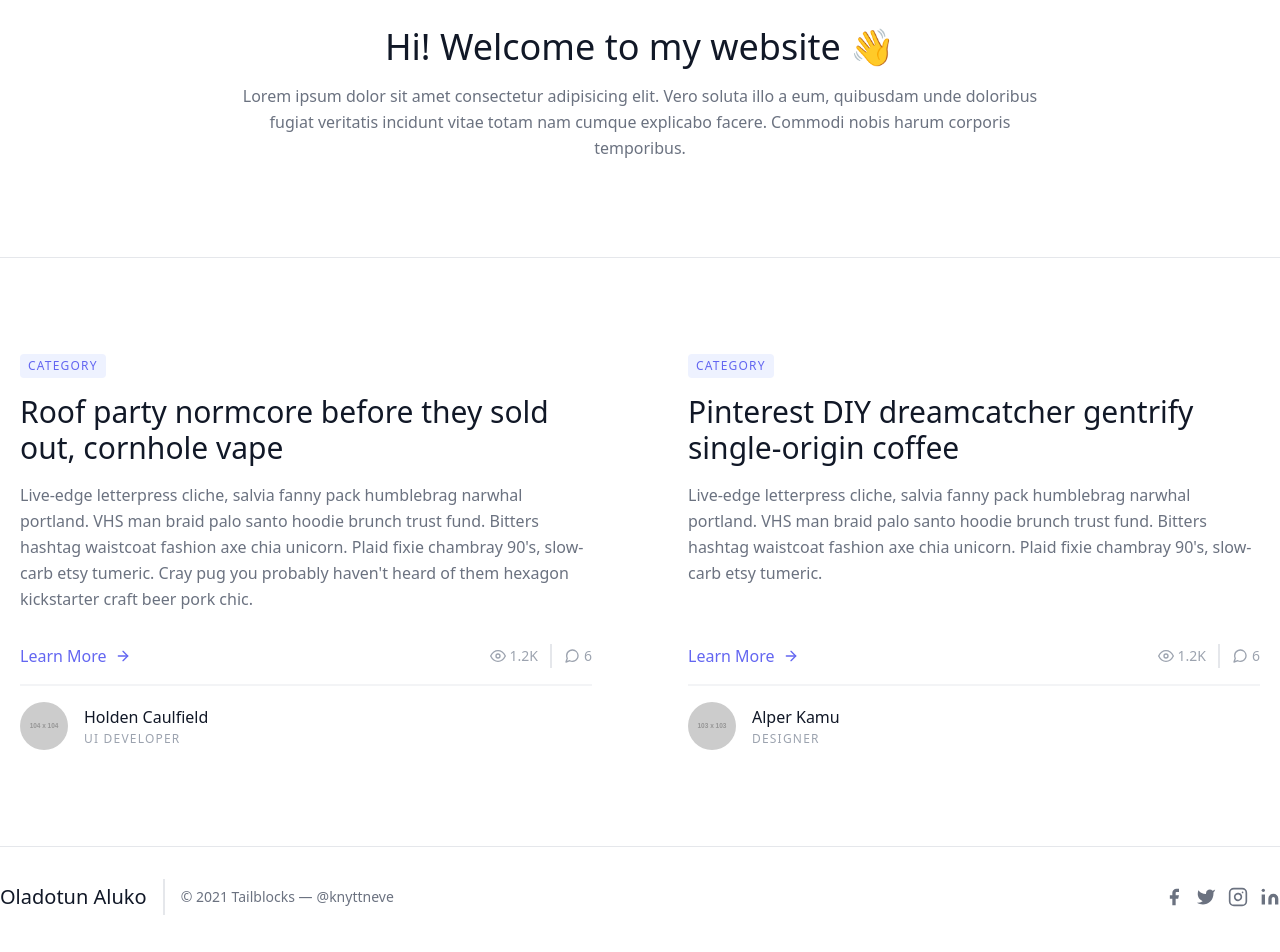
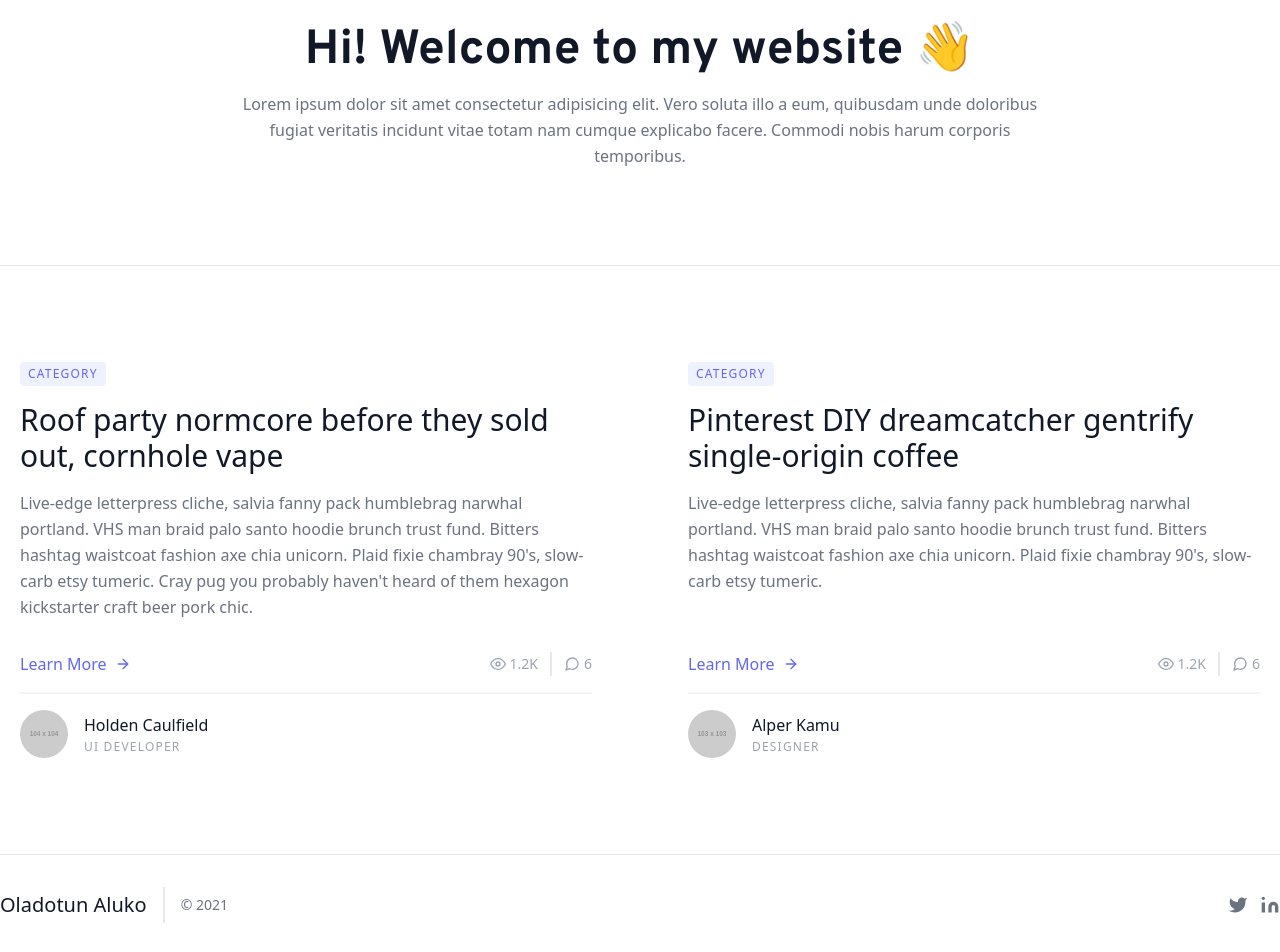
Before and after one commit to Nutod/oladotunaluko, a Next.js app: page / in a window 1280 px wide. Shown: the part 142-1094 px from the top of the page. Built offline with nearby package versions, Linux system fonts and the light colour scheme.

Commit message:
Updated tailwind config

```diff
--- a/components/Footer.js
+++ b/components/Footer.js
@@ -6,29 +6,17 @@ export default function Footer() {
       <div className="container border-t py-8 mx-auto flex items-center sm:flex-row flex-col">
         <Logo />
         <p className="text-sm text-gray-500 sm:ml-4 sm:pl-4 sm:border-l-2 sm:border-gray-200 sm:py-2 sm:mt-0 mt-4">
-          © 2021 Tailblocks —
-          <a
+          © 2021
+          {/* <a
             href="https://twitter.com/knyttneve"
             className="text-gray-500 ml-1"
             rel="noopener noreferrer"
             target="_blank"
           >
             @knyttneve
-          </a>
+          </a> */}
         </p>
         <span className="inline-flex sm:ml-auto sm:mt-0 mt-4 justify-center sm:justify-start">
-          <a className="text-gray-500">
-            <svg
-              fill="currentColor"
-              stroke-linecap="round"
-              stroke-linejoin="round"
-              stroke-width="2"
-              className="w-5 h-5"
-              viewBox="0 0 24 24"
-            >
-              <path d="M18 2h-3a5 5 0 00-5 5v3H7v4h3v8h4v-8h3l1-4h-4V7a1 1 0 011-1h3z"></path>
-            </svg>
-          </a>
           <a className="ml-3 text-gray-500">
             <svg
               fill="currentColor"
@@ -41,7 +29,7 @@ export default function Footer() {
               <path d="M23 3a10.9 10.9 0 01-3.14 1.53 4.48 4.48 0 00-7.86 3v1A10.66 10.66 0 013 4s-4 9 5 13a11.64 11.64 0 01-7 2c9 5 20 0 20-11.5a4.5 4.5 0 00-.08-.83A7.72 7.72 0 0023 3z"></path>
             </svg>
           </a>
-          <a className="ml-3 text-gray-500">
+          {/* <a className="ml-3 text-gray-500">
             <svg
               fill="none"
               stroke="currentColor"
@@ -54,7 +42,7 @@ export default function Footer() {
               <rect width="20" height="20" x="2" y="2" rx="5" ry="5"></rect>
               <path d="M16 11.37A4 4 0 1112.63 8 4 4 0 0116 11.37zm1.5-4.87h.01"></path>
             </svg>
-          </a>
+          </a> */}
           <a className="ml-3 text-gray-500">
             <svg
               fill="currentColor"
--- a/components/Hero.js
+++ b/components/Hero.js
@@ -3,7 +3,7 @@ export default function Hero() {
     <section className="text-gray-500 body-font">
       <div className="container mx-auto border-b flex px-5 py-24 items-center justify-center flex-col">
         <div className="text-center lg:w-2/3 w-full">
-          <h1 className="title-font sm:text-4xl text-6xl mb-4 font-medium text-gray-900">
+          <h1 className="title-font sm:text-5xl text-6xl mb-4 font-overpass font-bold text-gray-900">
             Hi! Welcome to my website 👋
           </h1>
           <p className="leading-relaxed">
--- a/pages/_app.js
+++ b/pages/_app.js
@@ -1,7 +1,19 @@
-import '../styles/globals.css'
+import Head from "next/head"
+import "../styles/globals.css"
 
 function MyApp({ Component, pageProps }) {
-  return <Component {...pageProps} />
+  return (
+    <>
+      <Head>
+        <link rel="preconnect" href="https://fonts.gstatic.com" />
+        <link
+          href="https://fonts.googleapis.com/css2?family=Overpass:wght@400;700&display=swap"
+          rel="stylesheet"
+        />
+      </Head>
+      <Component {...pageProps} />
+    </>
+  )
 }
 
 export default MyApp
--- a/tailwind.config.js
+++ b/tailwind.config.js
@@ -1,8 +1,12 @@
 module.exports = {
-  purge: ['./pages/**/*.{js,ts,jsx,tsx}', './components/**/*.{js,ts,jsx,tsx}'],
+  purge: ["./pages/**/*.{js,ts,jsx,tsx}", "./components/**/*.{js,ts,jsx,tsx}"],
   darkMode: false, // or 'media' or 'class'
   theme: {
-    extend: {},
+    extend: {
+      fontFamily: {
+        overpass: "Overpass",
+      },
+    },
   },
   variants: {
     extend: {},
```
